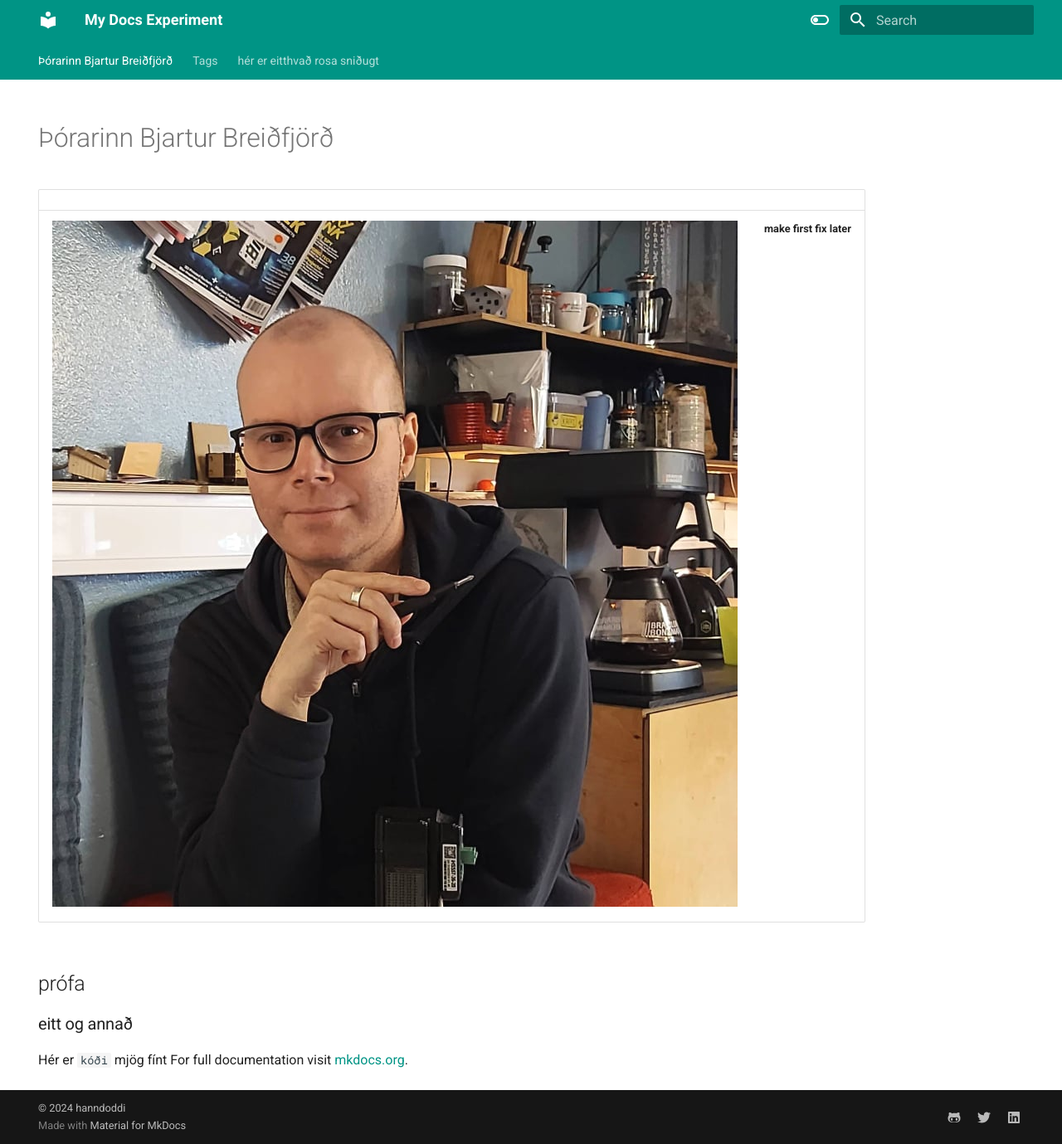
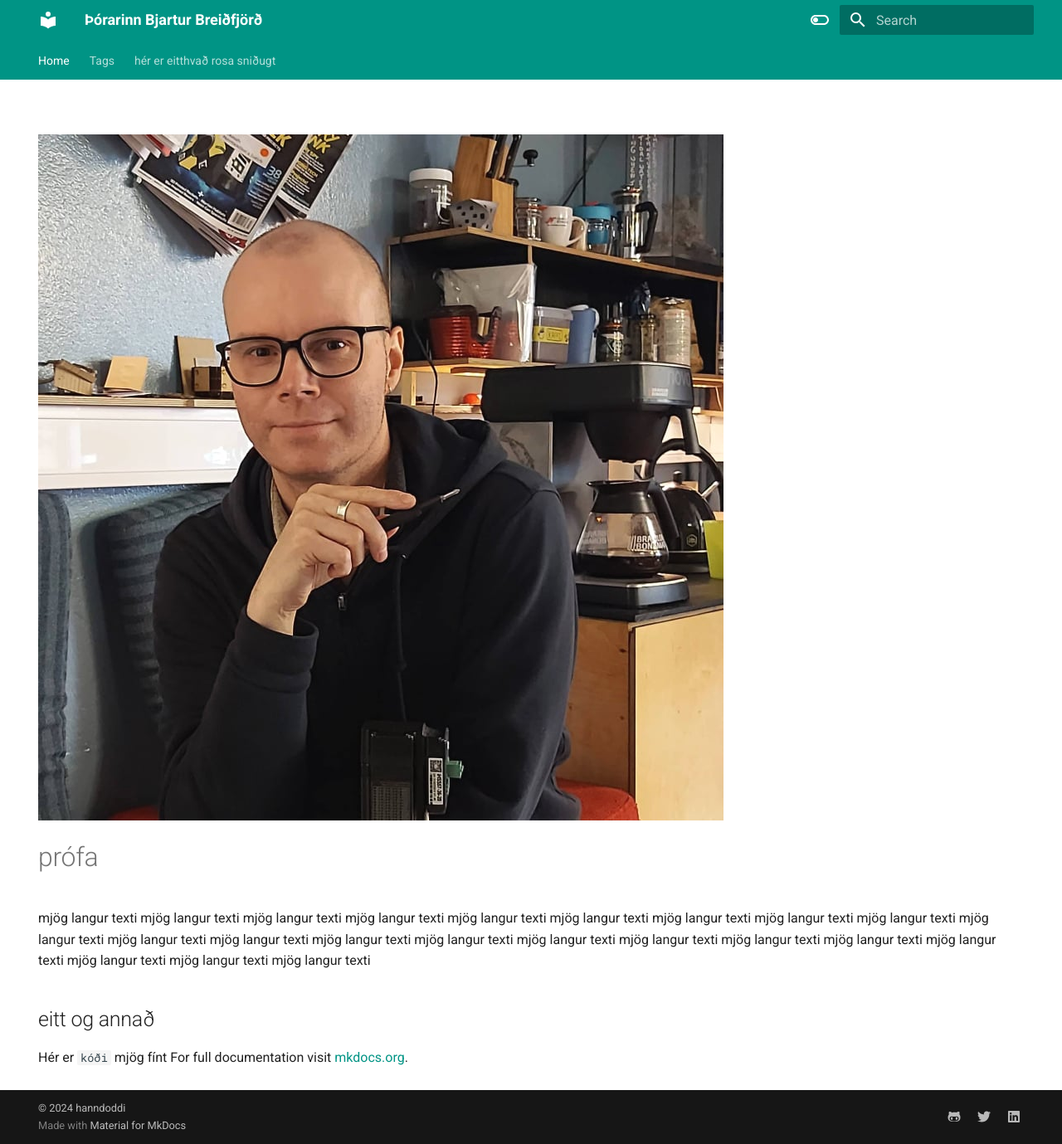
Before and after one commit to hanndoddi/mkdocs, an MkDocs documentation site: the page built from docs/index.md, in a window 1280 px wide and 1379 px high. Shown: the whole window at 83% size. Built offline with MkDocs 1.6.1 and Material for MkDocs 9.7.7, drawn with Linux system fonts in a browser that asks for light colours.

Commit message:
home page test

```diff
--- a/docs/index.md
+++ b/docs/index.md
@@ -2,17 +2,26 @@
 hide:
   - navigation
   - toc
+  - path
 ---
 
-# Þórarinn Bjartur Breiðfjörð
 
-|   |   |
-|:---:|:---:|
-|![alt text](assets/thorarinn_bb_826x827px.jpeg)| **make first fix later**|
 
-## prófa
+![alt text](assets/thorarinn_bb_826x827px.jpeg)
 
-### eitt og annað
+# prófa
+
+mjög langur texti mjög langur texti mjög langur texti mjög langur texti mjög langur texti mjög langur texti mjög langur texti mjög langur texti mjög langur texti mjög langur texti mjög langur texti mjög langur texti mjög langur texti mjög langur texti mjög langur texti mjög langur texti mjög langur texti mjög langur texti mjög langur texti mjög langur texti mjög langur texti mjög langur texti
+
+
+## eitt og annað
 
 Hér er `kóði` mjög fínt
 For full documentation visit [mkdocs.org](https://www.mkdocs.org).
+
+<!--
+
+python3 -m venv venv
+source venv/bin/activate
+
+-->
--- a/mkdocs.yml
+++ b/mkdocs.yml
@@ -1,4 +1,4 @@
-site_name: My Docs Experiment
+site_name: Þórarinn Bjartur Breiðfjörð
 site_description: >-
   prufu síða fyrir mk docs
 site_url: https://hanndoddi.github.io/mkdocs
```
